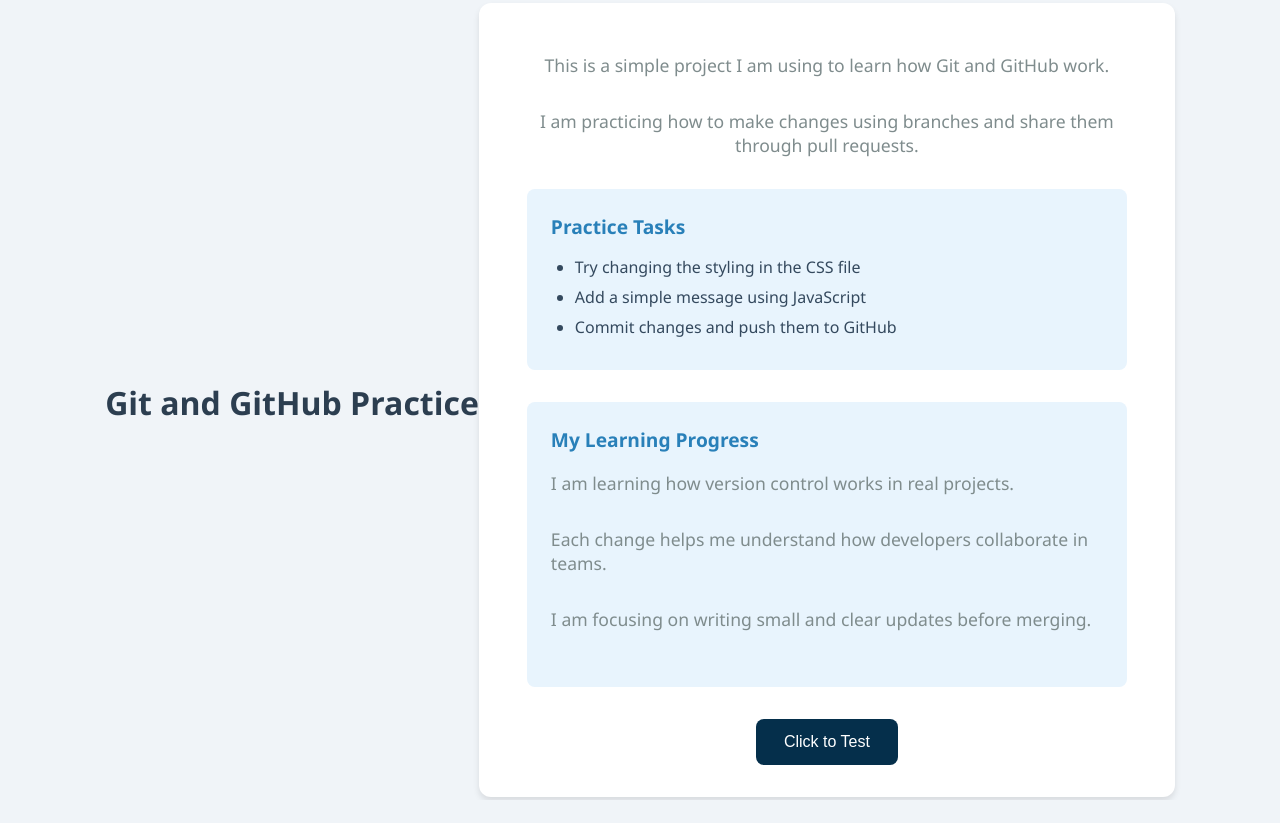
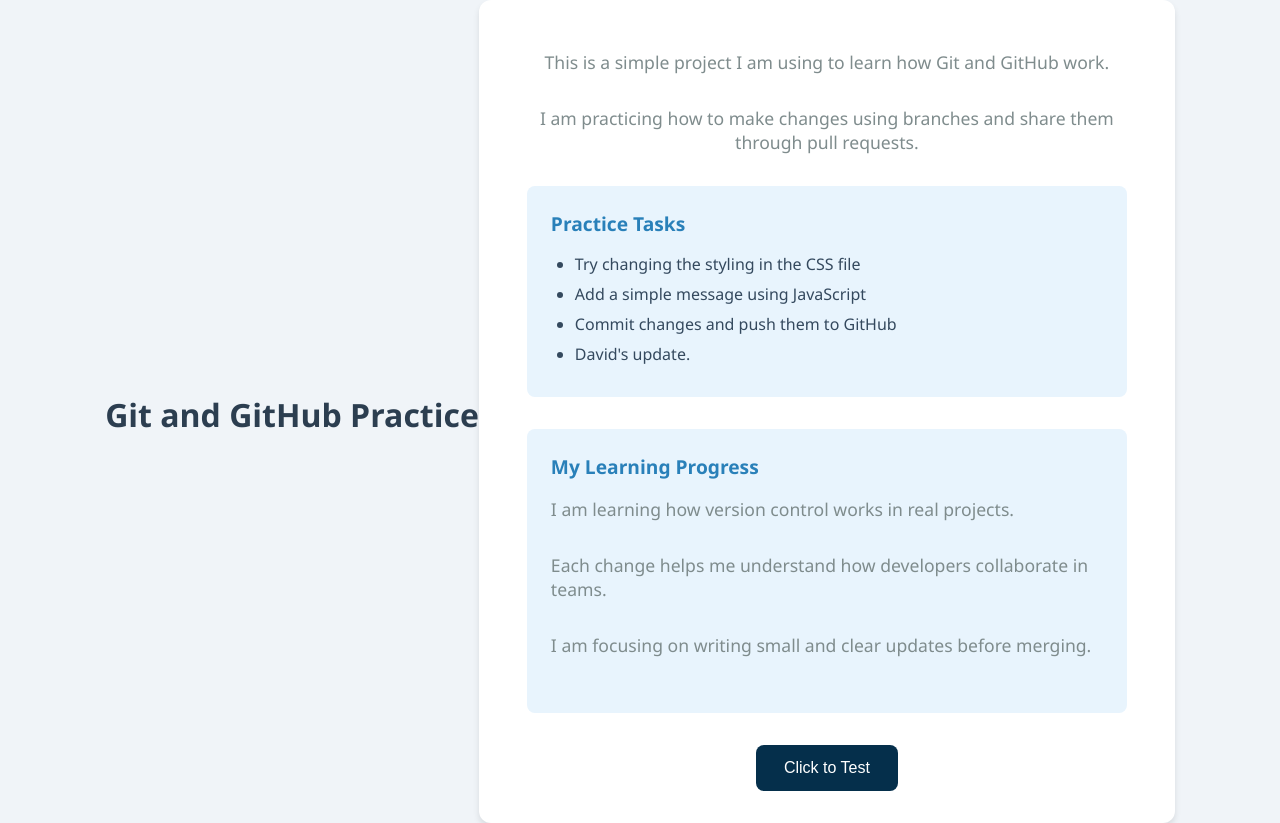
Before and after one commit to Gichohhilda/team-git-workflow, a plain HTML site: page index.html in a window 1280 px wide. Before the commit the page ends 800 px from the top, so only its background shows below. Drawn offline with Linux system fonts and the light colour scheme.

```diff
--- a/index.html
+++ b/index.html
@@ -1,11 +1,13 @@
 <!DOCTYPE html>
 <html lang="en">
+
 <head>
     <meta charset="UTF-8">
     <meta name="viewport" content="width=device-width, initial-scale=1.0">
     <title>Git Practice Project</title>
     <link rel="stylesheet" href="style.css">
 </head>
+
 <body>
 
     <h1>Git and GitHub Practice</h1>
@@ -22,6 +24,7 @@
                 <li>Try changing the styling in the CSS file</li>
                 <li>Add a simple message using JavaScript</li>
                 <li>Commit changes and push them to GitHub</li>
+                <li>David's update.</li>
             </ul>
         </div>
 
@@ -42,4 +45,5 @@
     <script src="script.js"></script>
 
 </body>
+
 </html>
```
